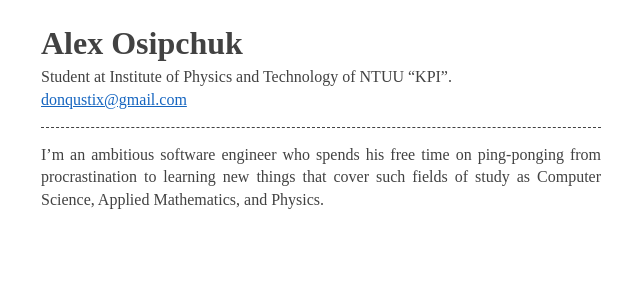
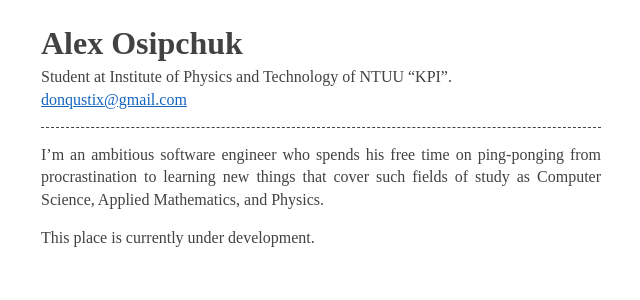
Before and after one commit to donqustix/donqustix.github.io, a Jekyll site: the page built from index.md, in a window 1280 px wide. Shown: the top 300 px of the page, without its empty margins (319-959 px from the left). Built offline with Jekyll 4.4.1, drawn with Linux system fonts in a browser that asks for light colours.

Commit message:
add additional info

```diff
--- a/index.md
+++ b/index.md
@@ -6,3 +6,5 @@ layout: home
 title: "Main Page"
 ---
 I'm an ambitious software engineer who spends his free time on ping-ponging from procrastination to learning new things that cover such fields of study as Computer Science, Applied Mathematics, and Physics.
+
+This place is currently under development.
```
